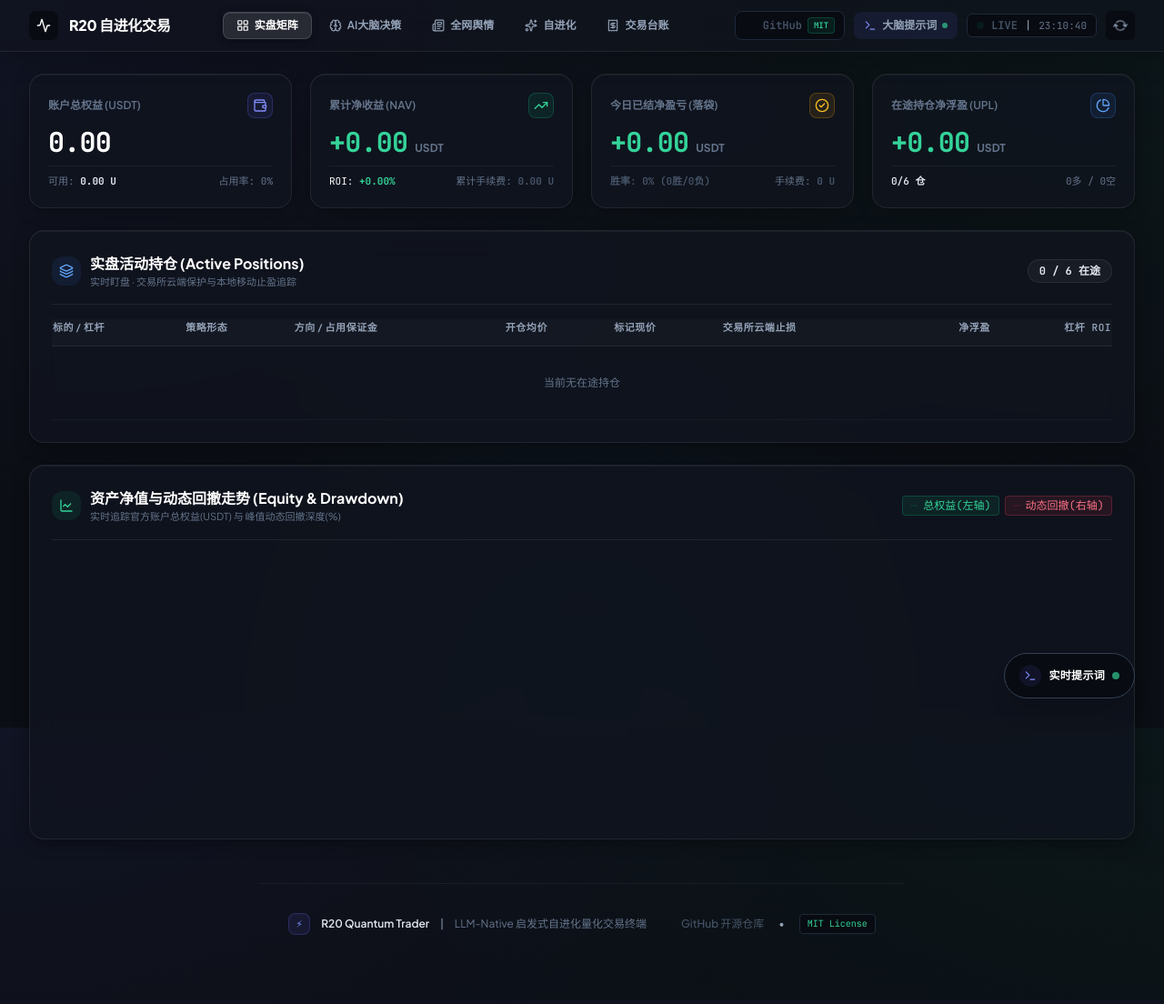
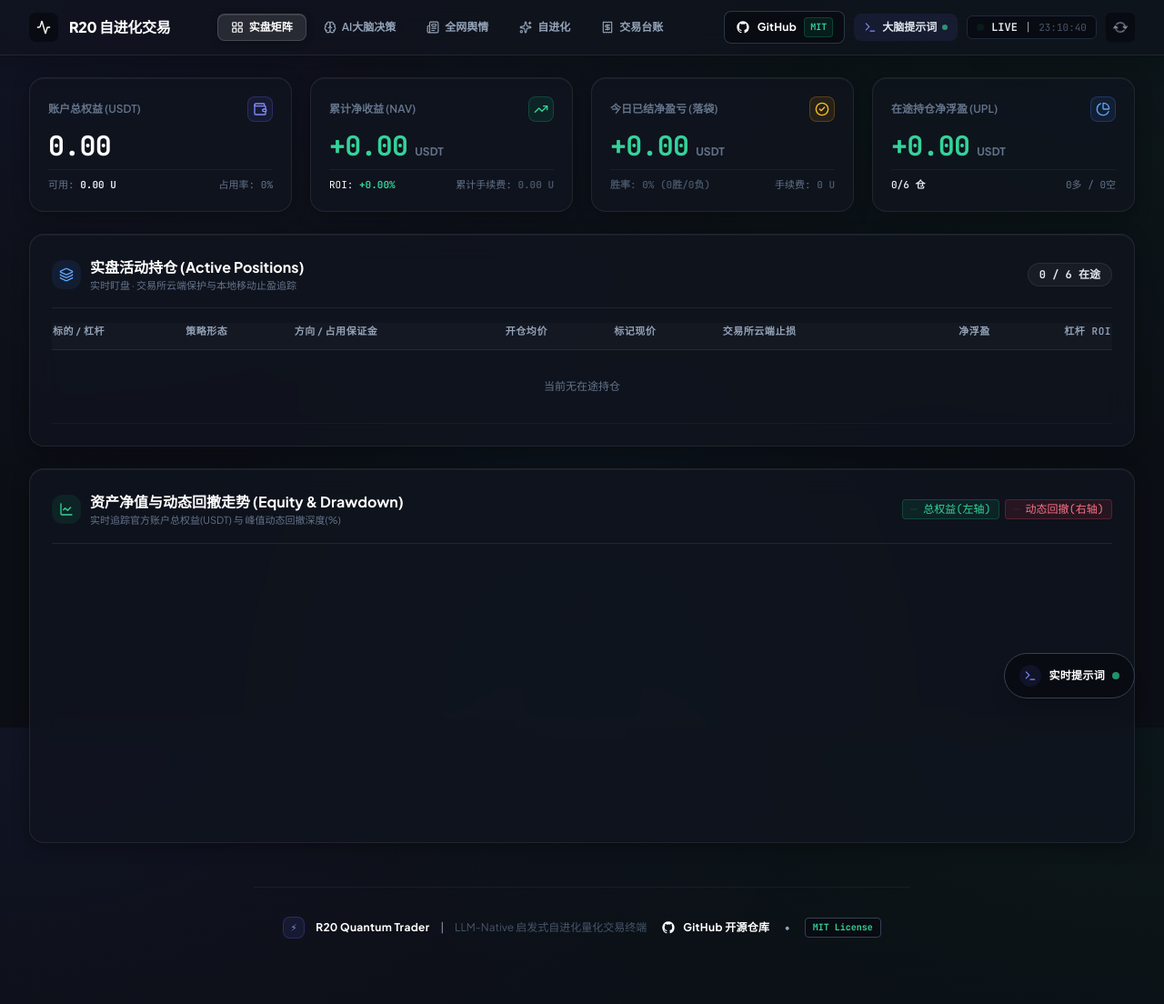
Before and after one commit to 0xdabiaoge/r20-quantum-trader, a FastAPI app: page / in a window 1280 px wide. Shown: the whole page at 91% size. Before the commit the page ends 1028 px from the top, so only its background shows below. Run offline with FastAPI, Linux system fonts and the light colour scheme; a map, chart or similar area stays blank.

Commit message:
style: replace GitHub icon with official Octocat SVG logo and enhance button font contrast

```diff
--- a/dashboard/templates/index.html
+++ b/dashboard/templates/index.html
@@ -422,26 +422,28 @@
             <!-- Right: Status & Sync -->
             <div class="flex items-center space-x-2 sm:space-x-2.5">
                 <!-- GitHub Repository Link in Top Nav -->
-                <a href="https://github.com/555cute/r20-quantum-trader" target="_blank" rel="noopener noreferrer" class="px-2.5 py-1.5 rounded-lg bg-slate-900/90 border border-slate-800 hover:border-slate-700 text-slate-300 hover:text-white text-xs font-semibold flex items-center space-x-1.5 transition shadow-xs group" title="访问 GitHub 开源项目仓库">
-                    <i data-lucide="github" class="w-3.5 h-3.5 text-slate-400 group-hover:text-white transition"></i>
-                    <span class="hidden sm:inline font-mono">GitHub</span>
-                    <span class="px-1.5 py-0.2 rounded text-[9px] bg-emerald-500/10 text-emerald-400 border border-emerald-500/20 font-mono">MIT</span>
+                <a href="https://github.com/555cute/r20-quantum-trader" target="_blank" rel="noopener noreferrer" class="px-3 py-1.5 rounded-lg bg-slate-900 border border-slate-700/80 hover:border-slate-500 hover:bg-slate-800 text-white hover:text-white text-xs font-bold flex items-center space-x-2 transition shadow-sm group" title="访问 GitHub 开源项目仓库">
+                    <svg class="w-4 h-4 text-white group-hover:scale-110 transition-transform fill-current shrink-0" viewBox="0 0 24 24" aria-hidden="true">
+                        <path fill-rule="evenodd" clip-rule="evenodd" d="M12 2C6.477 2 2 6.484 2 12.017c0 4.425 2.865 8.18 6.839 9.504.5.092.682-.217.682-.483 0-.237-.008-.868-.013-1.703-2.782.605-3.369-1.343-3.369-1.343-.454-1.158-1.11-1.466-1.11-1.466-.908-.62.069-.608.069-.608 1.003.07 1.53 1.032 1.53 1.032.892 1.53 2.341 1.088 2.91.832.092-.647.35-1.088.636-1.338-2.22-.253-4.555-1.113-4.555-4.951 0-1.093.39-1.988 1.029-2.688-.103-.253-.446-1.272.098-2.65 0 0 .84-.27 2.75 1.026A9.564 9.564 0 0112 6.844c.85.004 1.705.115 2.504.337 1.909-1.296 2.747-1.027 2.747-1.027.546 1.379.202 2.398.1 2.651.64.7 1.028 1.595 1.028 2.688 0 3.848-2.339 4.695-4.566 4.943.359.309.678.92.678 1.855 0 1.338-.012 2.419-.012 2.747 0 .268.18.58.688.482A10.019 10.019 0 0022 12.017C22 6.484 17.522 2 12 2z"/>
+                    </svg>
+                    <span class="text-xs font-bold text-white tracking-wide">GitHub</span>
+                    <span class="px-1.5 py-0.5 rounded text-[10px] font-mono font-extrabold bg-emerald-500/20 text-emerald-300 border border-emerald-500/30">MIT</span>
                 </a>
 
                 <!-- Realtime Prompt Quick Trigger Button in Top Nav -->
                 <button onclick="openPromptModal()" class="px-2.5 py-1.5 rounded-lg bg-indigo-500/10 border border-indigo-500/30 text-indigo-300 hover:bg-indigo-500/20 hover:border-indigo-500/50 text-xs font-semibold flex items-center space-x-1.5 transition shadow-xs" title="实时查看当前 AI 大脑完整提示词">
                     <i data-lucide="terminal" class="w-3.5 h-3.5 text-indigo-400"></i>
-                    <span class="hidden sm:inline">大脑提示词</span>
+                    <span class="hidden sm:inline font-bold text-slate-200">大脑提示词</span>
                     <span class="w-1.5 h-1.5 rounded-full bg-emerald-400 animate-pulse"></span>
                 </button>
 
                 <div class="hidden sm:flex items-center space-x-2 px-2.5 py-1 rounded-md bg-slate-900/80 border border-slate-800 text-xs font-mono">
                     <span class="w-2 h-2 rounded-full bg-emerald-500"></span>
-                    <span class="text-slate-300 font-semibold">LIVE</span>
+                    <span class="text-slate-200 font-bold">LIVE</span>
                     <span class="text-slate-600">|</span>
-                    <span id="last-updated" class="text-slate-400 text-[11px]">同步中...</span>
-                </div>
-                <button onclick="loadAllData()" class="w-8 h-8 rounded-md bg-slate-900 border border-slate-800 text-slate-400 hover:text-white hover:border-slate-700 shadow-sm flex items-center justify-center transition active:scale-95" title="刷新数据">
+                    <span id="last-updated" class="text-slate-300 font-mono text-[11px]">同步中...</span>
+                </div>
+                <button onclick="loadAllData()" class="w-8 h-8 rounded-md bg-slate-900 border border-slate-800 text-slate-300 hover:text-white hover:border-slate-700 shadow-sm flex items-center justify-center transition active:scale-95" title="刷新数据">
                     <i data-lucide="refresh-cw" id="refresh-icon" class="w-3.5 h-3.5"></i>
                 </button>
             </div>
@@ -788,23 +790,27 @@
             </div>
 
             <!-- Open Source & GitHub Ecosystem Card -->
-            <div class="custom-card p-5 sm:p-6 bg-gradient-to-r from-slate-900/90 via-slate-900/60 to-indigo-950/40 border border-indigo-500/20">
+            <div class="custom-card p-5 sm:p-6 bg-gradient-to-r from-slate-900/95 via-slate-900/80 to-indigo-950/50 border border-indigo-500/30 shadow-lg">
                 <div class="flex flex-col md:flex-row md:items-center justify-between gap-4">
                     <div class="space-y-1.5">
-                        <div class="flex items-center space-x-2.5">
-                            <div class="w-8 h-8 rounded-xl bg-indigo-500/20 border border-indigo-500/30 text-indigo-400 flex items-center justify-center font-bold">
-                                <i data-lucide="github" class="w-4 h-4"></i>
-                            </div>
-                            <h2 class="text-sm sm:text-base font-bold text-white">R20 Quantum Trader 官方开源代码库</h2>
-                            <span class="px-2 py-0.5 rounded text-[10px] font-bold bg-emerald-500/10 text-emerald-400 border border-emerald-500/20 font-mono">MIT License</span>
-                        </div>
-                        <p class="text-xs text-slate-400">LLM-Native 大模型全权决策 · 多维量化因子矩阵 · 启发式自进化记忆 · Bloomberg 级暗黑磨砂极客监控终端</p>
+                        <div class="flex items-center space-x-3">
+                            <div class="w-9 h-9 rounded-xl bg-slate-800 border border-slate-700 text-white flex items-center justify-center font-bold shadow-inner">
+                                <svg class="w-5 h-5 text-white fill-current shrink-0" viewBox="0 0 24 24" aria-hidden="true">
+                                    <path fill-rule="evenodd" clip-rule="evenodd" d="M12 2C6.477 2 2 6.484 2 12.017c0 4.425 2.865 8.18 6.839 9.504.5.092.682-.217.682-.483 0-.237-.008-.868-.013-1.703-2.782.605-3.369-1.343-3.369-1.343-.454-1.158-1.11-1.466-1.11-1.466-.908-.62.069-.608.069-.608 1.003.07 1.53 1.032 1.53 1.032.892 1.53 2.341 1.088 2.91.832.092-.647.35-1.088.636-1.338-2.22-.253-4.555-1.113-4.555-4.951 0-1.093.39-1.988 1.029-2.688-.103-.253-.446-1.272.098-2.65 0 0 .84-.27 2.75 1.026A9.564 9.564 0 0112 6.844c.85.004 1.705.115 2.504.337 1.909-1.296 2.747-1.027 2.747-1.027.546 1.379.202 2.398.1 2.651.64.7 1.028 1.595 1.028 2.688 0 3.848-2.339 4.695-4.566 4.943.359.309.678.92.678 1.855 0 1.338-.012 2.419-.012 2.747 0 .268.18.58.688.482A10.019 10.019 0 0022 12.017C22 6.484 17.522 2 12 2z"/>
+                                </svg>
+                            </div>
+                            <h2 class="text-base sm:text-lg font-bold text-white tracking-tight">R20 Quantum Trader 官方开源代码库</h2>
+                            <span class="px-2 py-0.5 rounded text-[10px] font-bold bg-emerald-500/20 text-emerald-300 border border-emerald-500/30 font-mono">MIT License</span>
+                        </div>
+                        <p class="text-xs text-slate-300">LLM-Native 大模型全权决策 · 多维量化因子矩阵 · 启发式自进化记忆 · Bloomberg 级暗黑磨砂极客监控终端</p>
                     </div>
                     <div class="flex items-center space-x-3 shrink-0">
-                        <a href="https://github.com/555cute/r20-quantum-trader" target="_blank" rel="noopener noreferrer" class="px-4 py-2 rounded-xl bg-indigo-600 hover:bg-indigo-500 text-white text-xs font-bold flex items-center space-x-2 shadow-lg shadow-indigo-600/30 transition transform hover:-translate-y-0.5 active:scale-95">
-                            <i data-lucide="github" class="w-4 h-4"></i>
-                            <span>访问 GitHub 开源仓库</span>
-                            <i data-lucide="external-link" class="w-3 h-3 text-indigo-200"></i>
+                        <a href="https://github.com/555cute/r20-quantum-trader" target="_blank" rel="noopener noreferrer" class="px-5 py-2.5 rounded-xl bg-slate-900 hover:bg-slate-800 border border-slate-700 hover:border-slate-500 text-white text-xs font-extrabold flex items-center space-x-2.5 shadow-lg transition transform hover:-translate-y-0.5 active:scale-95 group">
+                            <svg class="w-4 h-4 text-white group-hover:scale-110 transition-transform fill-current shrink-0" viewBox="0 0 24 24" aria-hidden="true">
+                                <path fill-rule="evenodd" clip-rule="evenodd" d="M12 2C6.477 2 2 6.484 2 12.017c0 4.425 2.865 8.18 6.839 9.504.5.092.682-.217.682-.483 0-.237-.008-.868-.013-1.703-2.782.605-3.369-1.343-3.369-1.343-.454-1.158-1.11-1.466-1.11-1.466-.908-.62.069-.608.069-.608 1.003.07 1.53 1.032 1.53 1.032.892 1.53 2.341 1.088 2.91.832.092-.647.35-1.088.636-1.338-2.22-.253-4.555-1.113-4.555-4.951 0-1.093.39-1.988 1.029-2.688-.103-.253-.446-1.272.098-2.65 0 0 .84-.27 2.75 1.026A9.564 9.564 0 0112 6.844c.85.004 1.705.115 2.504.337 1.909-1.296 2.747-1.027 2.747-1.027.546 1.379.202 2.398.1 2.651.64.7 1.028 1.595 1.028 2.688 0 3.848-2.339 4.695-4.566 4.943.359.309.678.92.678 1.855 0 1.338-.012 2.419-.012 2.747 0 .268.18.58.688.482A10.019 10.019 0 0022 12.017C22 6.484 17.522 2 12 2z"/>
+                            </svg>
+                            <span class="tracking-wide">访问 GitHub 开源仓库</span>
+                            <span class="text-indigo-400 group-hover:translate-x-0.5 transition-transform">↗</span>
                         </a>
                     </div>
                 </div>
@@ -879,17 +885,19 @@
     <footer class="max-w-[1680px] mx-auto px-4 sm:px-8 py-8 mt-12 mb-16 md:mb-0 border-t border-white/5 flex flex-col sm:flex-row items-center justify-between text-xs text-slate-400 gap-4">
         <div class="flex items-center space-x-3">
             <div class="w-6 h-6 rounded-lg bg-indigo-500/10 border border-indigo-500/20 flex items-center justify-center text-indigo-400 font-mono font-bold text-xs">⚡</div>
-            <span class="font-semibold text-slate-200">R20 Quantum Trader</span>
+            <span class="font-bold text-white tracking-wide">R20 Quantum Trader</span>
             <span class="text-slate-600">|</span>
-            <span class="text-slate-400">LLM-Native 启发式自进化量化交易终端</span>
+            <span class="text-slate-300">LLM-Native 启发式自进化量化交易终端</span>
         </div>
         <div class="flex items-center space-x-4">
-            <a href="https://github.com/555cute/r20-quantum-trader" target="_blank" rel="noopener noreferrer" class="flex items-center space-x-1.5 text-slate-300 hover:text-white transition font-medium">
-                <i data-lucide="github" class="w-4 h-4 text-slate-400"></i>
-                <span>GitHub 开源仓库</span>
+            <a href="https://github.com/555cute/r20-quantum-trader" target="_blank" rel="noopener noreferrer" class="flex items-center space-x-2 text-white hover:text-indigo-300 transition font-bold group">
+                <svg class="w-4 h-4 text-white fill-current shrink-0" viewBox="0 0 24 24" aria-hidden="true">
+                    <path fill-rule="evenodd" clip-rule="evenodd" d="M12 2C6.477 2 2 6.484 2 12.017c0 4.425 2.865 8.18 6.839 9.504.5.092.682-.217.682-.483 0-.237-.008-.868-.013-1.703-2.782.605-3.369-1.343-3.369-1.343-.454-1.158-1.11-1.466-1.11-1.466-.908-.62.069-.608.069-.608 1.003.07 1.53 1.032 1.53 1.032.892 1.53 2.341 1.088 2.91.832.092-.647.35-1.088.636-1.338-2.22-.253-4.555-1.113-4.555-4.951 0-1.093.39-1.988 1.029-2.688-.103-.253-.446-1.272.098-2.65 0 0 .84-.27 2.75 1.026A9.564 9.564 0 0112 6.844c.85.004 1.705.115 2.504.337 1.909-1.296 2.747-1.027 2.747-1.027.546 1.379.202 2.398.1 2.651.64.7 1.028 1.595 1.028 2.688 0 3.848-2.339 4.695-4.566 4.943.359.309.678.92.678 1.855 0 1.338-.012 2.419-.012 2.747 0 .268.18.58.688.482A10.019 10.019 0 0022 12.017C22 6.484 17.522 2 12 2z"/>
+                </svg>
+                <span class="tracking-wide text-white">GitHub 开源仓库</span>
             </a>
             <span class="text-slate-600">•</span>
-            <span class="px-2 py-0.5 rounded text-[10px] bg-slate-900 border border-slate-800 font-mono text-emerald-400">MIT License</span>
+            <span class="px-2 py-0.5 rounded text-[10px] bg-slate-900 border border-slate-700 font-mono font-bold text-emerald-400">MIT License</span>
         </div>
     </footer>
 
```
